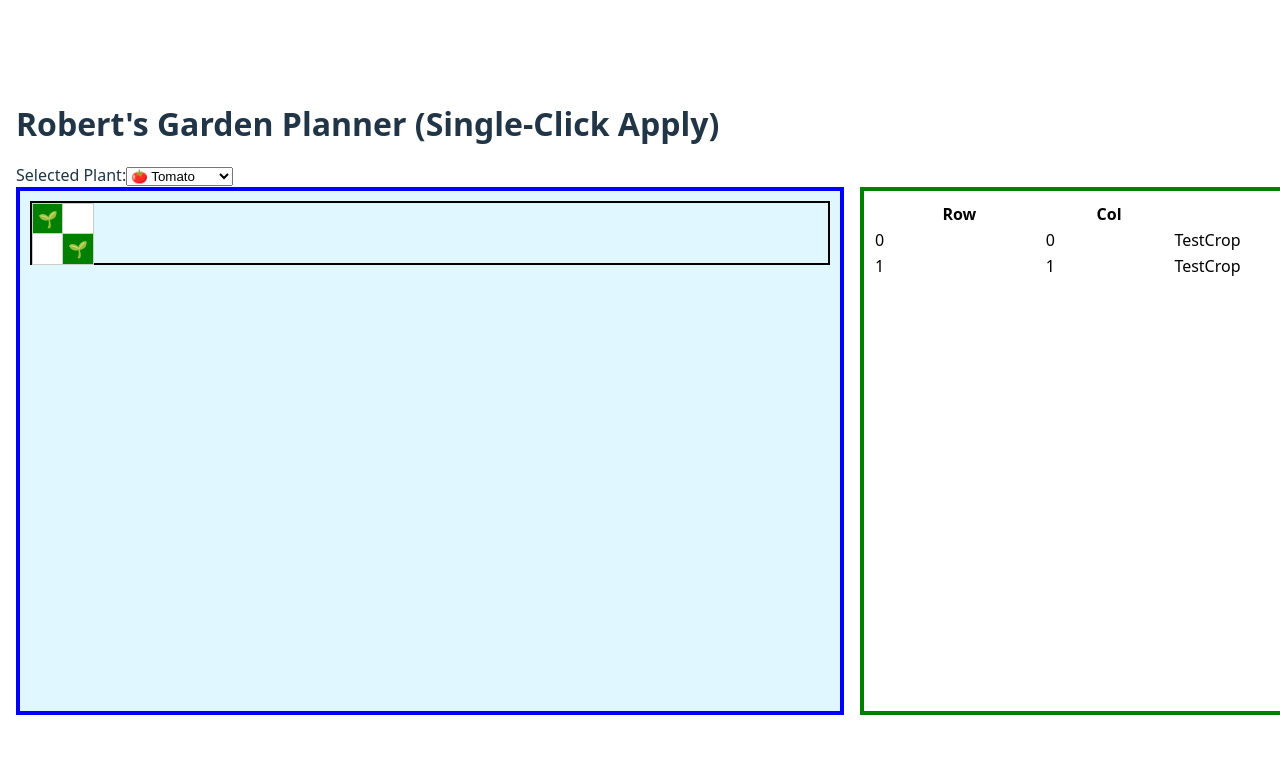
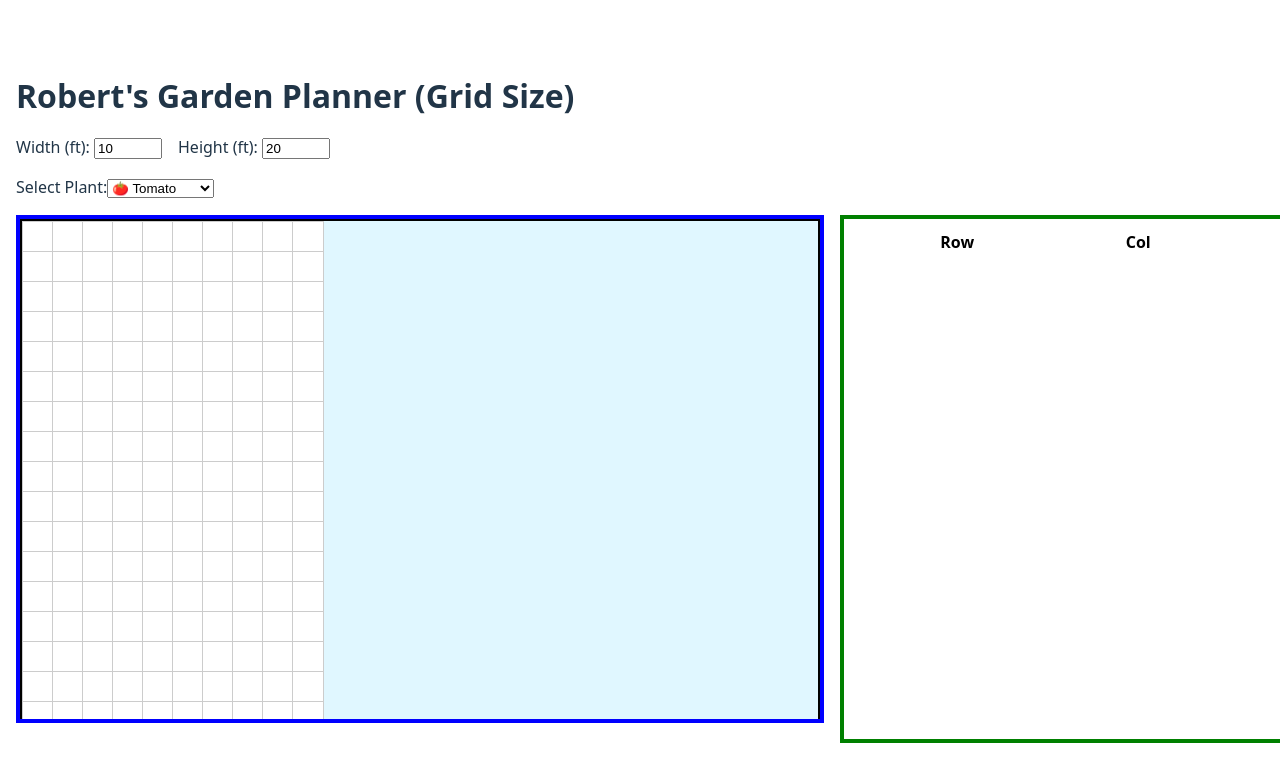
Before and after one commit to rseely85/Garden-Planner, a React (Vite) app: page / in a window 1280 px wide. Shown: the top 782 px of the page. Built offline with nearby package versions, Linux system fonts and the light colour scheme.

Commit message:
Baseline: AppCodeV22 + GardenGridCodeV38 — grid resizing + scroll bars working perfectly

```diff
--- a/src/App.jsx
+++ b/src/App.jsx
@@ -4,18 +4,12 @@ import GardenGridMirror from "./components/GardenGridMirror";
 import plantsData from "./data/plants.json";
 
 export default function App() {
-  const [grid, setGrid] = useState([
-    [
-      { planted: true, crop: "TestCrop", icon: "🌱" },
-      { planted: false, crop: null, icon: null }
-    ],
-    [
-      { planted: false, crop: null, icon: null },
-      { planted: true, crop: "TestCrop", icon: "🌱" }
-    ]
-  ]);
+  const [grid, setGrid] = useState([]);
+  const [mirrorRows, setMirrorRows] = useState([]);
   const [plants, setPlants] = useState([]);
   const [selectedPlant, setSelectedPlant] = useState(null);
+  const [gardenWidth, setGardenWidth] = useState(10);
+  const [gardenHeight, setGardenHeight] = useState(20);
 
   useEffect(() => {
     setPlants(plantsData);
@@ -26,7 +20,7 @@ export default function App() {
     const newGrid = grid.map((row, rowIndex) =>
       row.map((cell, colIndex) => {
         if (rowIndex === r && colIndex === c) {
-          if (selectedPlant.plant === "Clear") {
+          if (cell.planted) {
             return { planted: false, crop: null, icon: null };
           } else {
             return {
@@ -40,24 +34,52 @@ export default function App() {
       })
     );
     setGrid(newGrid);
+
+    const newMirror = [];
+    newGrid.forEach((row, rIdx) =>
+      row.forEach((cell, cIdx) => {
+        if (cell.planted) {
+          newMirror.push({
+            row: rIdx,
+            col: cIdx,
+            crop: cell.crop,
+            icon: cell.icon
+          });
+        }
+      })
+    );
+    setMirrorRows(newMirror);
   };
-
-  const mirrorRows = [];
-  grid.forEach((row, r) => {
-    row.forEach((cell, c) => {
-      if (cell.planted) {
-        mirrorRows.push({ row: r, col: c, crop: cell.crop, icon: cell.icon });
-      }
-    });
-  });
 
   return (
     <div style={{ padding: "1rem" }}>
       <h1 style={{ fontSize: "2rem", fontWeight: "bold" }}>
-        Robert's Garden Planner (Single-Click Apply)
+        Robert's Garden Planner (Grid Size)
       </h1>
+
+      <div style={{ marginBottom: "1rem" }}>
+        <label>
+          Width (ft):{" "}
+          <input
+            type="number"
+            value={gardenWidth}
+            onChange={(e) => setGardenWidth(parseInt(e.target.value) || 1)}
+            style={{ width: "60px", marginRight: "1rem" }}
+          />
+        </label>
+        <label>
+          Height (ft):{" "}
+          <input
+            type="number"
+            value={gardenHeight}
+            onChange={(e) => setGardenHeight(parseInt(e.target.value) || 1)}
+            style={{ width: "60px" }}
+          />
+        </label>
+      </div>
+
       <label>
-        Selected Plant:
+        Select Plant:
         <select
           value={selectedPlant ? selectedPlant.plant : ""}
           onChange={(e) => {
@@ -72,8 +94,16 @@ export default function App() {
           ))}
         </select>
       </label>
-      <div style={{ display: "flex", gap: "1rem" }}>
-        <GardenGrid grid={grid} onCellClick={handleCellClick} />
+
+      <div style={{ display: "flex", gap: "1rem", marginTop: "1rem" }}>
+        <GardenGrid
+          grid={grid}
+          setGrid={setGrid}
+          gardenWidth={gardenWidth}
+          gardenHeight={gardenHeight}
+          onCellClick={handleCellClick}
+          selectedPlant={selectedPlant}
+        />
         <GardenGridMirror mirrorRows={mirrorRows} />
       </div>
     </div>
--- a/src/components/GardenGrid.jsx
+++ b/src/components/GardenGrid.jsx
@@ -1,21 +1,38 @@
-import React from "react";
+import React, { useEffect } from "react";
 
-export default function GardenGrid({ grid, onCellClick }) {
+export default function GardenGrid({
+  grid,
+  setGrid,
+  gardenWidth,
+  gardenHeight,
+  onCellClick,
+  selectedPlant
+}) {
+  useEffect(() => {
+    const numCols = Math.max(Math.floor((gardenWidth * 12) / 12), 1);
+    const numRows = Math.max(Math.floor((gardenHeight * 12) / 12), 1);
+    const newGrid = Array.from({ length: numRows }, (_, r) =>
+      Array.from({ length: numCols }, (_, c) =>
+        grid[r] && grid[r][c] ? grid[r][c] : { planted: false, crop: null, icon: null }
+      )
+    );
+    setGrid(newGrid);
+  }, [gardenWidth, gardenHeight]);
+
   return (
     <div
       style={{
-        backgroundColor: "#e0f7ff",
-        padding: 10,
-        border: "4px solid blue",
         width: 800,
         height: 500,
-        overflow: "auto"
+        border: "4px solid blue",
+        overflow: "auto",
+        backgroundColor: "#e0f7ff"
       }}
     >
       <div
         style={{
           display: "grid",
-          gridTemplateColumns: `repeat(${grid[0].length}, 30px)`,
+          gridTemplateColumns: `repeat(${grid[0]?.length || 1}, 30px)`,
           gridTemplateRows: `repeat(${grid.length}, 30px)`,
           border: "2px solid black"
         }}
@@ -28,15 +45,17 @@ export default function GardenGrid({ grid, onCellClick }) {
               style={{
                 width: "30px",
                 height: "30px",
-                border: "1px solid #ccc",
                 textAlign: "center",
                 lineHeight: "30px",
+                border: "1px solid #ccc",
                 cursor: "pointer",
                 backgroundColor: cell.planted
                   ? cell.crop === "Placeholder"
-                    ? "grey"
+                    ? "#999"
                     : "green"
-                  : "white"
+                  : "white",
+                color: "black",
+                fontSize: "16px"
               }}
             >
               {cell.planted ? cell.icon : ""}
```
